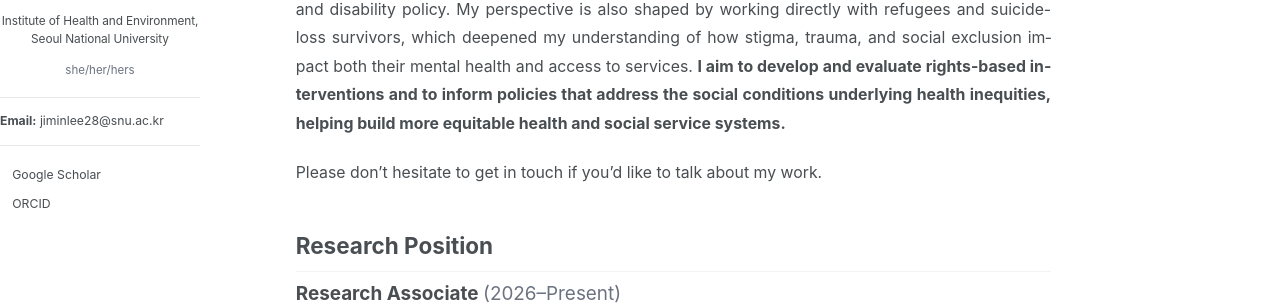
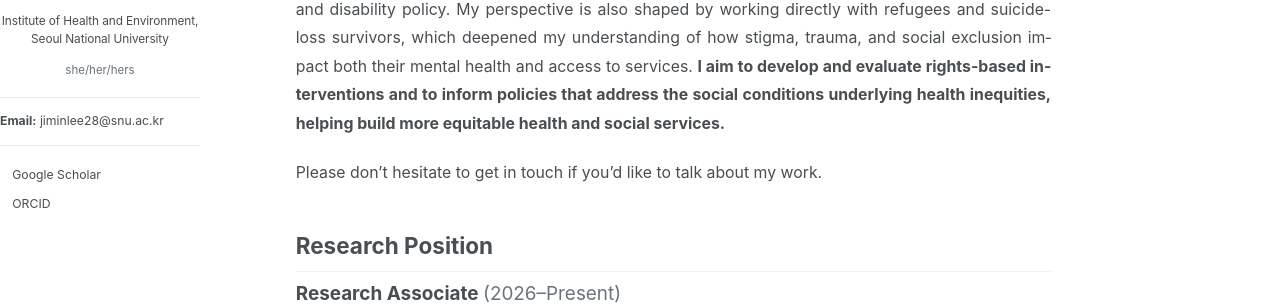
Before and after one commit to jiminlee-research/jiminlee-research.github.io, a Jekyll site: the page built from _pages/about.md, in a window 1280 px wide and 1296 px high. Shown: the part 445-753 px from the top of the window. Built offline with Jekyll 4.4.1, drawn with Linux system fonts in a browser that asks for light colours; a style sheet for code colours, icons or effects is not loaded.

Commit message:
Use 'health and social services' on About and Research pages
Co-Authored-By: Claude Opus 5.5 <noreply@anthropic.com>
Claude-Session: https://claude.ai/code/session_01PcjxNgqngrrHjMZQkReYzc

```diff
--- a/_pages/about.md
+++ b/_pages/about.md
@@ -38,7 +38,7 @@ author_profile: true
 
 I am Jimin, a research associate at the Institute of Health and Environment at Seoul National University. My research focuses on mental health and health disparities among marginalized populations and the social conditions that shape them, with particular attention to access to behavioral health services.
 
-I study how social experiences such as discrimination and stigma, whether on a personal or systemic level, contribute to mental health inequities and adverse behavioral health outcomes, and how organizational and policy conditions keep people affected by stigma from reaching the care they need. This interest has grown out of my research on young adults' social isolation, substance use, digital interventions for adolescents, sexual and gender minority young adults' mental health service use, and disability policy. My perspective is also shaped by working directly with refugees and suicide-loss survivors, which deepened my understanding of how stigma, trauma, and social exclusion impact both their mental health and access to services. **I aim to develop and evaluate rights-based interventions and to inform policies that address the social conditions underlying health inequities, helping build more equitable health and social service systems.**
+I study how social experiences such as discrimination and stigma, whether on a personal or systemic level, contribute to mental health inequities and adverse behavioral health outcomes, and how organizational and policy conditions keep people affected by stigma from reaching the care they need. This interest has grown out of my research on young adults' social isolation, substance use, digital interventions for adolescents, sexual and gender minority young adults' mental health service use, and disability policy. My perspective is also shaped by working directly with refugees and suicide-loss survivors, which deepened my understanding of how stigma, trauma, and social exclusion impact both their mental health and access to services. **I aim to develop and evaluate rights-based interventions and to inform policies that address the social conditions underlying health inequities, helping build more equitable health and social services.**
 
 Please don't hesitate to get in touch if you'd like to talk about my work.
 
--- a/_pages/publications.html
+++ b/_pages/publications.html
@@ -70,7 +70,7 @@ author_profile: true
   <div class="ri-card"><i class="fa-solid fa-hand-fist" aria-hidden="true"></i><h3>Stigma &amp; Discrimination</h3><p>Examining how individual and structural stigma shape mental and behavioral health outcomes.</p></div>
   <div class="ri-card"><i class="fa-solid fa-door-open" aria-hidden="true"></i><h3>Behavioral Health Services</h3><p>Improving the accessibility and responsiveness of behavioral health services for people affected by trauma and marginalization through a multilevel lens.</p></div>
   <div class="ri-card"><i class="fa-solid fa-handshake" aria-hidden="true"></i><h3>Community-Engaged Research</h3><p>Connecting research with practice through collaboration with community organizations.</p></div>
-  <div class="ri-card"><i class="fa-solid fa-scale-balanced" aria-hidden="true"></i><h3>Health Equity &amp; Policy</h3><p>Advancing rights-based, evidence-informed policies for more equitable health and social service systems.</p></div>
+  <div class="ri-card"><i class="fa-solid fa-scale-balanced" aria-hidden="true"></i><h3>Health Equity &amp; Policy</h3><p>Advancing rights-based, evidence-informed policies for more equitable health and social services.</p></div>
 </div>
 
 <div class="pub-head">
```
